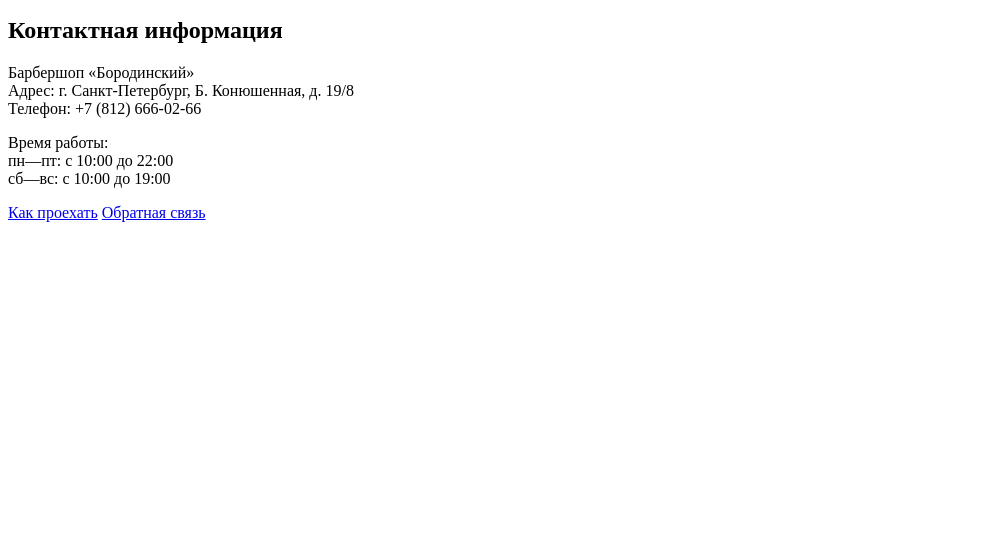
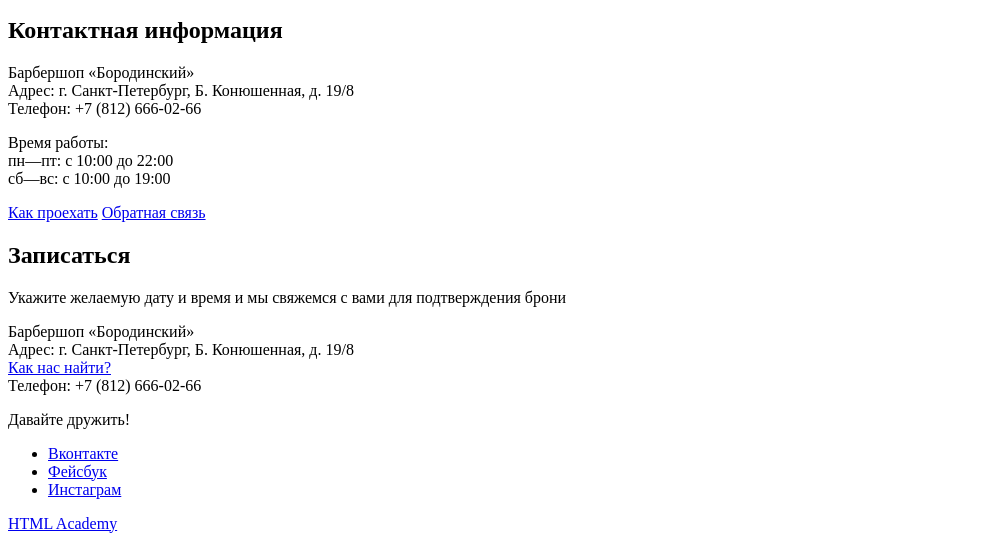
Before and after one commit to TimurKarulin/1272901-barbershop-27, a plain HTML site: page index.html in a window 1280 px wide. Shown: the part 855-1404 px from the top of the page, without its empty margins (0-995 px from the left). Before the commit the page ends 1085 px from the top, so only its background shows below. Drawn offline with Linux system fonts and the light colour scheme.

Commit message:
Сверстал Footer

```diff
--- a/index.html
+++ b/index.html
@@ -79,8 +79,30 @@
         <a href="#">Как проехать</a>
         <a href="#">Обратная связь</a>
       </section>
-
-
+      <section>
+        <h2>Записаться</h2>
+        <p>Укажите желаемую дату и время и мы свяжемся с вами для подтверждения брони</p>
+        <!-- Здесь будет форма -->
+      </section>
     </main>
+    <footer>
+      <p>
+        Барбершоп «Бородинский»<br>
+        Адрес: г. Санкт-Петербург, Б. Конюшенная, д. 19/8<br>
+        <a href="#">Как нас найти?</a><br>
+        Телефон: +7 (812) 666-02-66
+      </p>
+      <div>
+        <p>Давайте дружить!</p>
+        <ul>
+          <li><a href="#">Вконтакте</a></li>
+          <li><a href="#">Фейсбук</a></li>
+          <li><a href="#">Инстаграм</a></li>
+        </ul>
+      </div>
+      <p>
+        <a href="#">HTML Academy</a>
+      </p>
+    </footer>
   </body>
 </html>
```
